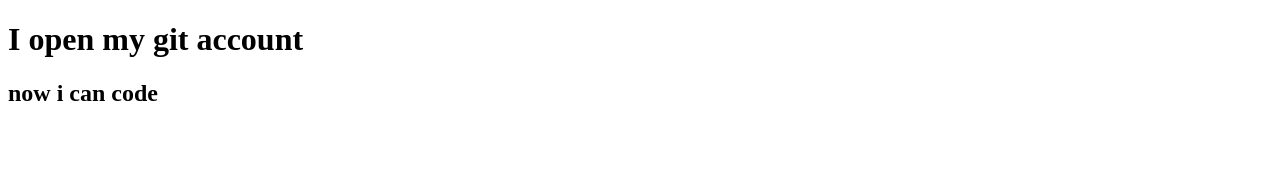
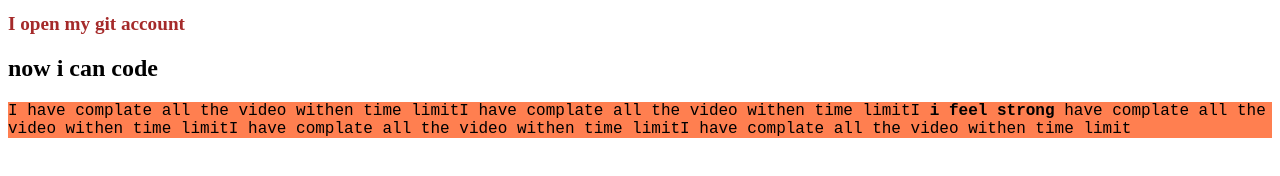
Before and after one commit to Tarin22/my-first-repo, a plain HTML site: page index.html in a window 1280 px wide. Drawn offline with Linux system fonts and the light colour scheme.

Commit message:
style add

```diff
--- a/index.html
+++ b/index.html
@@ -5,9 +5,11 @@
     <meta http-equiv="X-UA-Compatible" content="IE=edge">
     <meta name="viewport" content="width=device-width, initial-scale=1.0">
     <title>My First Github Repo</title>
+    <link rel="stylesheet" href="style.css">
 </head>
 <body>
     <h1>I open my git account</h1>
     <h2>now i can code</h2>
+    <p>I have complate all the video withen time limitI have complate all the video withen time limitI <strong>i feel strong</strong> have complate all the video withen time limitI have complate all the video withen time limitI have complate all the video withen time limit</p>
 </body>
 </html>
--- /dev/null
+++ b/style.css
@@ -0,0 +1,9 @@
+h1{
+    color: brown;
+    font-size: larger;
+    font-weight: 900;
+}
+p{
+    background-color: coral;
+    font-family: 'Courier New', Courier, monospace;
+}
```
